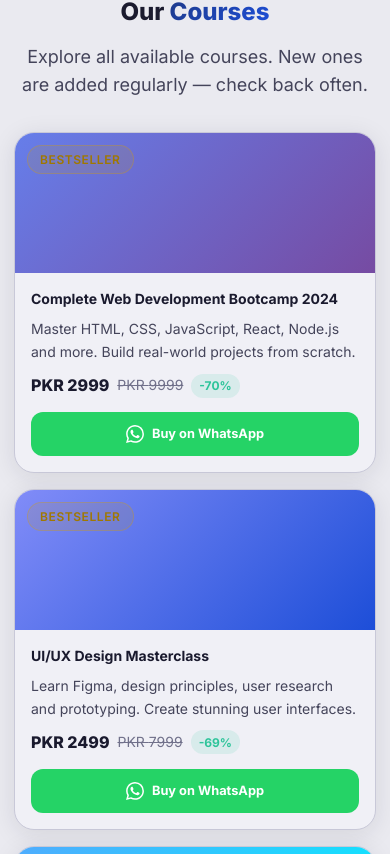
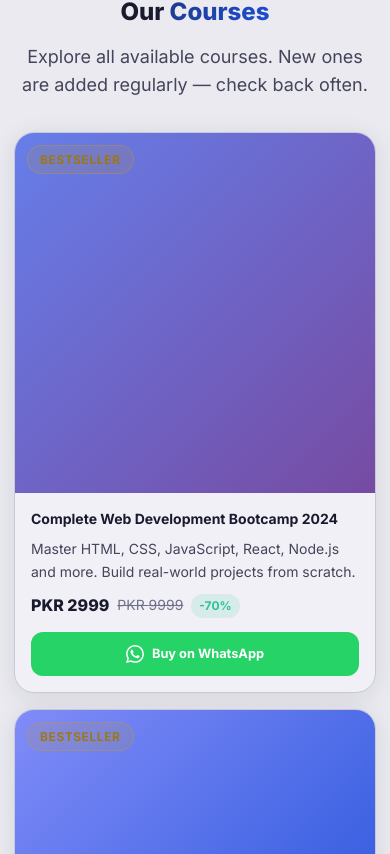
Before and after one commit to maxin3820-jpg/BC, a React (Vite) app: page / in a window 390 px wide. Shown: the part 890-1744 px from the top of the page. Built offline with nearby package versions, Linux system fonts and the light colour scheme; no server answers.

Commit message:
Square cards with aspect-ratio 1/1, remove certificates everywhere

```diff
--- a/src/components/CourseCard/CourseCard.css
+++ b/src/components/CourseCard/CourseCard.css
@@ -15,22 +15,23 @@
   box-shadow: var(--shadow-lg);
 }
 
-/* Thumbnail */
+/* Thumbnail — square aspect ratio */
 .card-thumb {
   position: relative;
-  min-height: 180px;
+  width: 100%;
+  aspect-ratio: 1 / 1;
   overflow: hidden;
   background: linear-gradient(135deg, #1E3A8A, #1D4ED8);
 }
 
 .card-thumb-bg {
   width: 100%;
-  min-height: 180px;
+  height: 100%;
 }
 
 .card-thumb-img {
   width: 100%;
-  height: auto;
+  height: 100%;
   object-fit: cover;
   display: block;
   transition: transform 0.4s ease;
@@ -133,30 +134,23 @@
   box-shadow: 0 4px 15px rgba(37,211,102,0.4);
 }
 
-/* ===== 1024px — LARGE TABLET ===== */
+/* ===== RESPONSIVE ===== */
 @media (max-width: 1024px) {
-  .card-thumb { min-height: 170px; }
+  .course-card:hover { transform: none; }
 }
 
-/* ===== 768px — TABLET ===== */
 @media (max-width: 768px) {
   .course-card:hover { transform: none; }
-  .card-thumb { min-height: 160px; }
-  .card-thumb-bg { min-height: 160px; }
   .price-current { font-size: var(--font-size-lg); }
 }
 
-/* ===== 480px — LARGE MOBILE ===== */
 @media (max-width: 480px) {
-  .card-thumb { min-height: 140px; }
-  .card-thumb-bg { min-height: 140px; }
   .card-body { padding: 1rem; gap: 0.6rem; }
   .card-title { font-size: var(--font-size-sm); }
   .price-current { font-size: var(--font-size-base); }
   .whatsapp-btn { font-size: 0.8rem; padding: 0.65rem 0.75rem; }
 }
 
-/* ===== 360px — SMALL MOBILE ===== */
 @media (max-width: 360px) {
   .card-body { padding: 0.875rem; gap: 0.5rem; }
   .whatsapp-btn { font-size: 0.75rem; padding: 0.65rem; }
--- a/src/pages/Contact.jsx
+++ b/src/pages/Contact.jsx
@@ -2,11 +2,11 @@ import React, { useState } from 'react'
 import './Contact.css'
 
 const faqs = [
-  { q: 'How do I enroll in a course?', a: 'Click "Enroll Now" on any course page. Free courses are immediately accessible, while paid courses require a one-time purchase.' },
-  { q: 'Do I get a certificate after completing a course?', a: 'Yes! Every completed course earns you a certificate of completion that you can share on LinkedIn and your resume.' },
+  { q: 'How do I enroll in a course?', a: 'Click "Buy on WhatsApp" on any course card and send us a message. We will guide you through the enrollment process.' },
   { q: 'Can I access courses on mobile?', a: 'Absolutely. Birsil Courses is fully responsive and works on any device — phone, tablet, or desktop.' },
   { q: 'What is the refund policy?', a: 'We offer a 30-day money-back guarantee on all paid courses, no questions asked.' },
   { q: 'How long do I have access to a course?', a: 'You get lifetime access to any course you enroll in, including all future updates.' },
+  { q: 'How do I pay for a course?', a: 'Contact us via WhatsApp and we will share the available payment methods.' },
 ]
 
 const Contact = () => {
--- a/src/pages/Home.jsx
+++ b/src/pages/Home.jsx
@@ -181,17 +181,17 @@ const Home = () => {
                 </div>
               </div>
               <div className="visual-card secondary-visual v2">
-                <div className="vc-icon">🏆</div>
-                <div>
-                  <strong>Certificates</strong>
-                  <p>Industry recognized</p>
-                </div>
-              </div>
-              <div className="visual-card secondary-visual v3">
                 <div className="vc-icon">♾️</div>
                 <div>
                   <strong>Lifetime Access</strong>
                   <p>Learn at your pace</p>
+                </div>
+              </div>
+              <div className="visual-card secondary-visual v3">
+                <div className="vc-icon">💬</div>
+                <div>
+                  <strong>Expert Support</strong>
+                  <p>Get help when you need it</p>
                 </div>
               </div>
             </div>
@@ -220,7 +220,6 @@ const Home = () => {
 const whyFeatures = [
   { icon: '🎥', title: 'HD Video Lessons', desc: 'Crystal-clear video content with subtitles in multiple languages.' },
   { icon: '📱', title: 'Learn Anywhere', desc: 'Access courses on mobile, tablet, or desktop — anytime, anywhere.' },
-  { icon: '🏆', title: 'Earn Certificates', desc: 'Get industry-recognized certificates upon course completion.' },
   { icon: '💬', title: 'Community Support', desc: 'Ask questions and get answers from instructors and peers.' },
 ]
 
--- a/src/pages/Packs.css
+++ b/src/pages/Packs.css
@@ -50,16 +50,17 @@
   box-shadow: var(--shadow-lg);
 }
 
-/* Thumbnail */
+/* Thumbnail — square */
 .pack-thumb {
   position: relative;
-  min-height: 180px;
+  width: 100%;
+  aspect-ratio: 1 / 1;
   overflow: hidden;
 }
 
 .pack-thumb-bg {
   width: 100%;
-  height: 180px;
+  height: 100%;
 }
 
 .pack-thumb img {
@@ -218,8 +219,6 @@
 @media (max-width: 480px) {
   .packs-grid { grid-template-columns: 1fr; gap: 1rem; }
   .packs-header { padding: 2rem 0; }
-  .pack-thumb { min-height: 160px; }
-  .pack-thumb-bg { height: 160px; }
   .pack-card:hover { transform: none; }
 }
 
```
